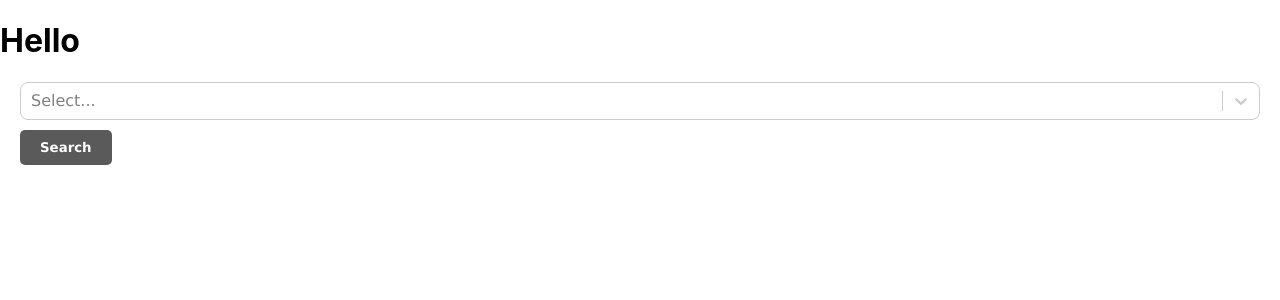
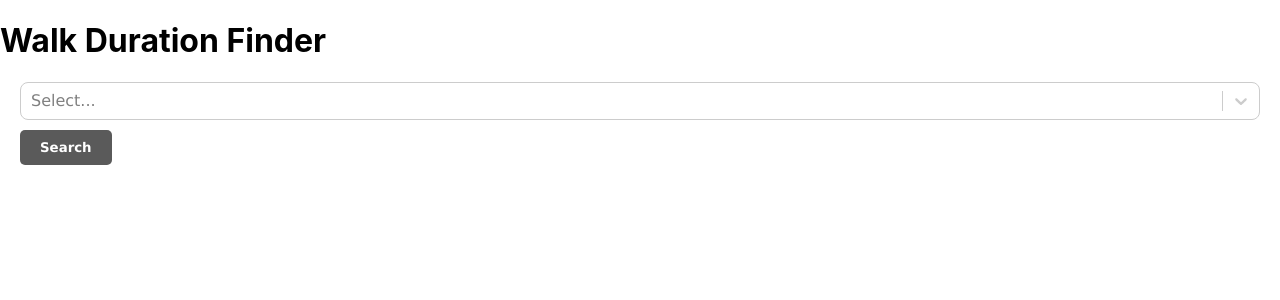
Before and after one commit to ghijj/ru-maps, a React (Create React App) app in the folder ru-maps-app/: page / in a window 1280 px wide. Shown: the top 300 px of the page. Built offline with nearby package versions, Linux system fonts and the light colour scheme.

Commit message:
updated title and webpage title (subject to change)

```diff
--- a/ru-maps-app/public/buildingOptions.json
+++ b/ru-maps-app/public/buildingOptions.json
@@ -67,11 +67,6 @@
     {
         "building": "Frelinghuysen Hall (FH)",
         "coordinates": "-74.448466,40.503868",
-        "campus": "CA"
-    },
-    {
-        "building": "Campbell Hall (CA)",
-        "coordinates": "-74.451165,40.505401",
         "campus": "CA"
     },
     {
--- a/ru-maps-app/public/index.html
+++ b/ru-maps-app/public/index.html
@@ -24,7 +24,7 @@
       work correctly both with client-side routing and a non-root public URL.
       Learn how to configure a non-root public URL by running `npm run build`.
     -->
-    <title>React App</title>
+    <title>Walk Duration Finder</title>
   </head>
   <body>
     <noscript>You need to enable JavaScript to run this app.</noscript>
--- a/ru-maps-app/src/App.js
+++ b/ru-maps-app/src/App.js
@@ -82,7 +82,7 @@ const App = () => {
 
   return (
     <div className="App">
-      <Header title="Hello" />
+      <Header title="Walk Duration Finder" />
       <BuildingInput onSearch={handleSearch} />
       {walkingTimes.map((item, index) => (
   <div
```
